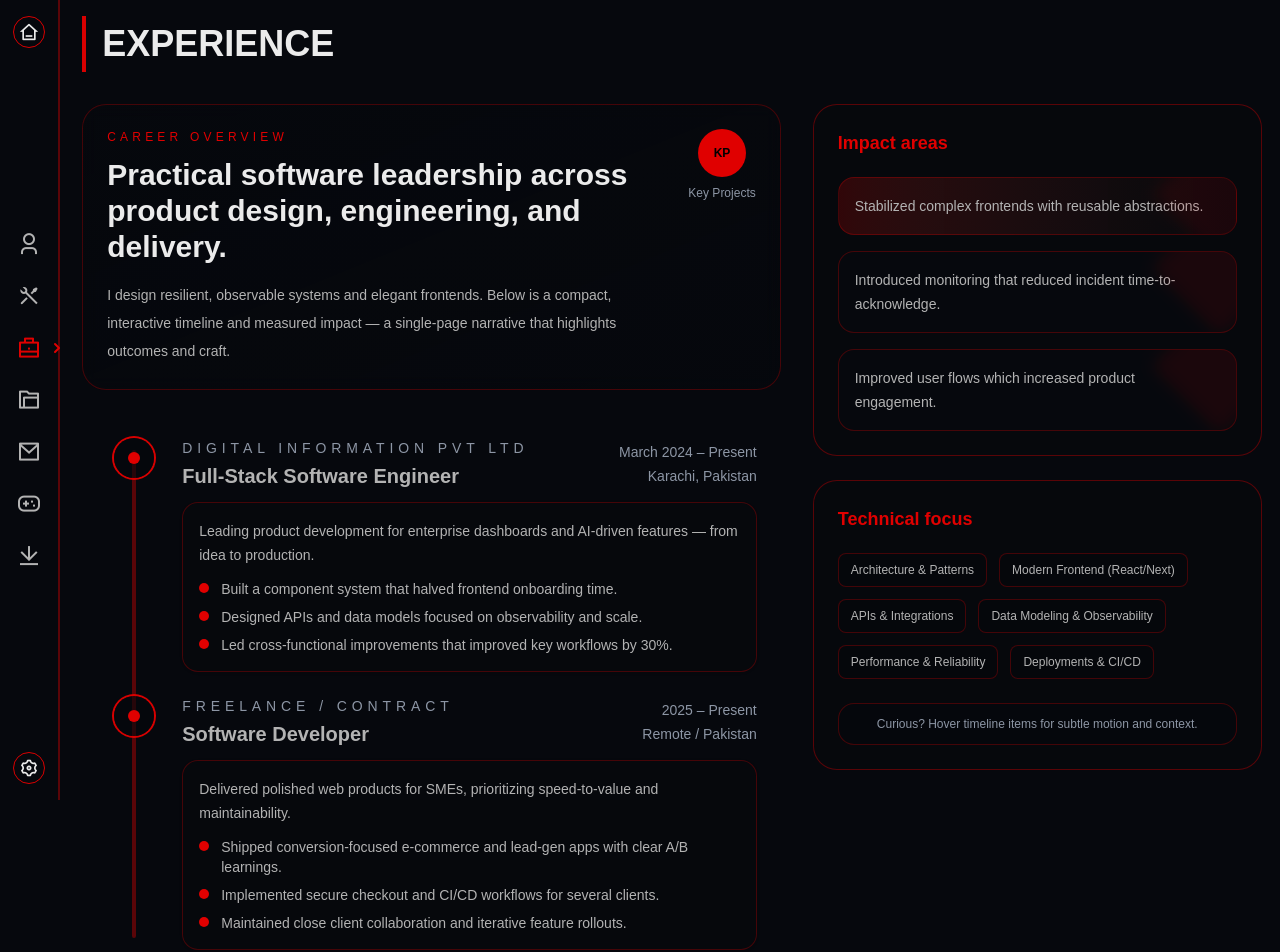
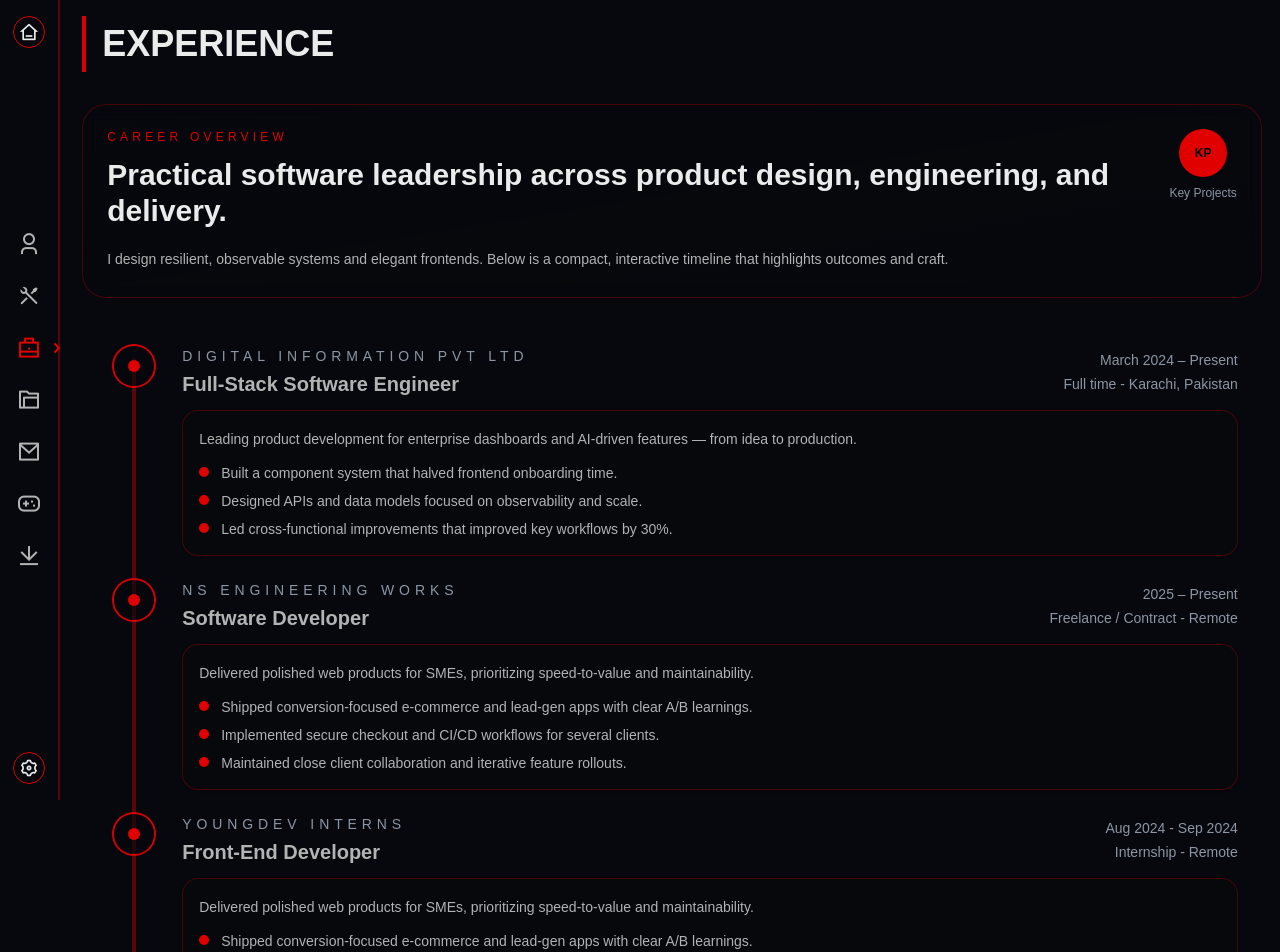
Before and after one commit to konain611/Portfolio, a Next.js app in the folder syedkonainnasir/: page /experience in a window 1280 px wide. Shown: the top 952 px of the page. Built offline with nearby package versions, Linux system fonts and the light colour scheme.

Commit message:
Update page.js

```diff
--- a/syedkonainnasir/src/app/experience/page.js
+++ b/syedkonainnasir/src/app/experience/page.js
@@ -3,7 +3,7 @@ const experienceItems = [
     role: "Full-Stack Software Engineer",
     company: "Digital Information Pvt Ltd",
     period: "March 2024 – Present",
-    location: "Karachi, Pakistan",
+    location: "Full time - Karachi, Pakistan",
     summary:
       "Leading product development for enterprise dashboards and AI-driven features — from idea to production.",
     highlights: [
@@ -14,9 +14,22 @@ const experienceItems = [
   },
   {
     role: "Software Developer",
-    company: "Freelance / Contract",
+    company: "NS Engineering Works",
     period: "2025 – Present",
-    location: "Remote / Pakistan",
+    location: "Freelance / Contract - Remote",
+    summary:
+      "Delivered polished web products for SMEs, prioritizing speed-to-value and maintainability.",
+    highlights: [
+      "Shipped conversion-focused e-commerce and lead-gen apps with clear A/B learnings.",
+      "Implemented secure checkout and CI/CD workflows for several clients.",
+      "Maintained close client collaboration and iterative feature rollouts.",
+    ],
+  },
+  {
+    role: "Front-End Developer",
+    company: "YoungDev Interns",
+    period: "Aug 2024 - Sep 2024",
+    location: "Internship - Remote",
     summary:
       "Delivered polished web products for SMEs, prioritizing speed-to-value and maintainability.",
     highlights: [
@@ -27,21 +40,6 @@ const experienceItems = [
   },
 ];
 
-const focusAreas = [
-  "Architecture & Patterns",
-  "Modern Frontend (React/Next)",
-  "APIs & Integrations",
-  "Data Modeling & Observability",
-  "Performance & Reliability",
-  "Deployments & CI/CD",
-];
-
-const impactPoints = [
-  "Stabilized complex frontends with reusable abstractions.",
-  "Introduced monitoring that reduced incident time-to-acknowledge.",
-  "Improved user flows which increased product engagement.",
-];
-
 export default function ExperiencePage() {
   return (
     <div className="w-full max-w-[97%] mx-auto py-4 flex flex-col gap-8">
@@ -49,8 +47,6 @@ export default function ExperiencePage() {
         <h1 className="text-left text-4xl font-bold uppercase ml-4">Experience</h1>
       </div>
 
-      <div className="grid gap-8 lg:grid-cols-[1.4fr_0.9fr]">
-        {/* Left: creative timeline */}
       <main className="space-y-6">
         <section className="relative overflow-hidden rounded-3xl border border-(--border)/30 bg-linear-to-br from-background/60 to-background/40 p-6 backdrop-blur-sm">
           <div className="flex items-start gap-6">
@@ -58,7 +54,7 @@ export default function ExperiencePage() {
               <p className="text-xs uppercase tracking-[0.35em] text-(--accent)">Career overview</p>
               <h2 className="mt-3 text-3xl font-semibold">Practical software leadership across product design, engineering, and delivery.</h2>
               <p className="mt-4 text-sm leading-7 text-(--foreground)">
-                  I design resilient, observable systems and elegant frontends. Below is a compact, interactive timeline and measured impact — a single-page narrative that highlights outcomes and craft.
+                I design resilient, observable systems and elegant frontends. Below is a compact, interactive timeline that highlights outcomes and craft.
               </p>
             </div>
             <div className="hidden sm:flex flex-col items-center justify-center gap-2">
@@ -66,9 +62,6 @@ export default function ExperiencePage() {
               <p className="text-xs text-(--muted)">Key Projects</p>
             </div>
           </div>
-            {/* <svg className="absolute -right-10 top-4 opacity-10" width="220" height="220" viewBox="0 0 220 220" fill="none" xmlns="http://www.w3.org/2000/svg">
-              <circle cx="110" cy="110" r="80" stroke="var(--accent)" strokeWidth="2" />
-            </svg> */}
         </section>
 
         <section className="rounded-3xl p-6">
@@ -113,36 +106,6 @@ export default function ExperiencePage() {
           </div>
         </section>
       </main>
-
-        {/* Right: impact + focus — creative tiles */}
-        <aside className="space-y-6">
-          <section className="rounded-3xl border border-(--border)/40 bg-background/50 p-6">
-            <h3 className="text-lg font-semibold text-(--accent)">Impact areas</h3>
-            <div className="mt-5 grid grid-cols-1 gap-4">
-              {impactPoints.map((point, i) => (
-                <div key={point} className={`relative overflow-hidden rounded-2xl p-4 ${i === 0 ? 'bg-linear-to-r from-(--accent)/20 to-background/40' : 'bg-background'} border border-(--border)/30`}>
-                  <div className="absolute -right-8 -top-8 h-24 w-24 rotate-45 bg-(--accent)/10 blur-sm" />
-                  <p className="text-sm leading-6 text-(--foreground)">{point}</p>
-                </div>
-              ))}
-            </div>
-          </section>
-
-          <section className="rounded-3xl border border-(--border)/40 bg-background/50 p-6">
-            <h3 className="text-lg font-semibold text-(--accent)">Technical focus</h3>
-            <div className="mt-5 flex flex-wrap gap-3">
-              {focusAreas.map((area) => (
-                <span key={area} className="inline-flex items-center justify-center rounded-lg border border-(--border)/30 bg-background/60 px-3 py-2 text-xs text-(--foreground) transform transition-transform hover:scale-105">
-                  {area}
-                </span>
-              ))}
-            </div>
-            <div className="mt-6 rounded-2xl border border-(--border)/30 bg-background/40 p-3 text-center text-xs text-(--muted)">
-              Curious? Hover timeline items for subtle motion and context.
-            </div>
-          </section>
-        </aside>
-      </div>
     </div>
   );
 }
```
Lines whose indentation alone changed are shown as unchanged.
